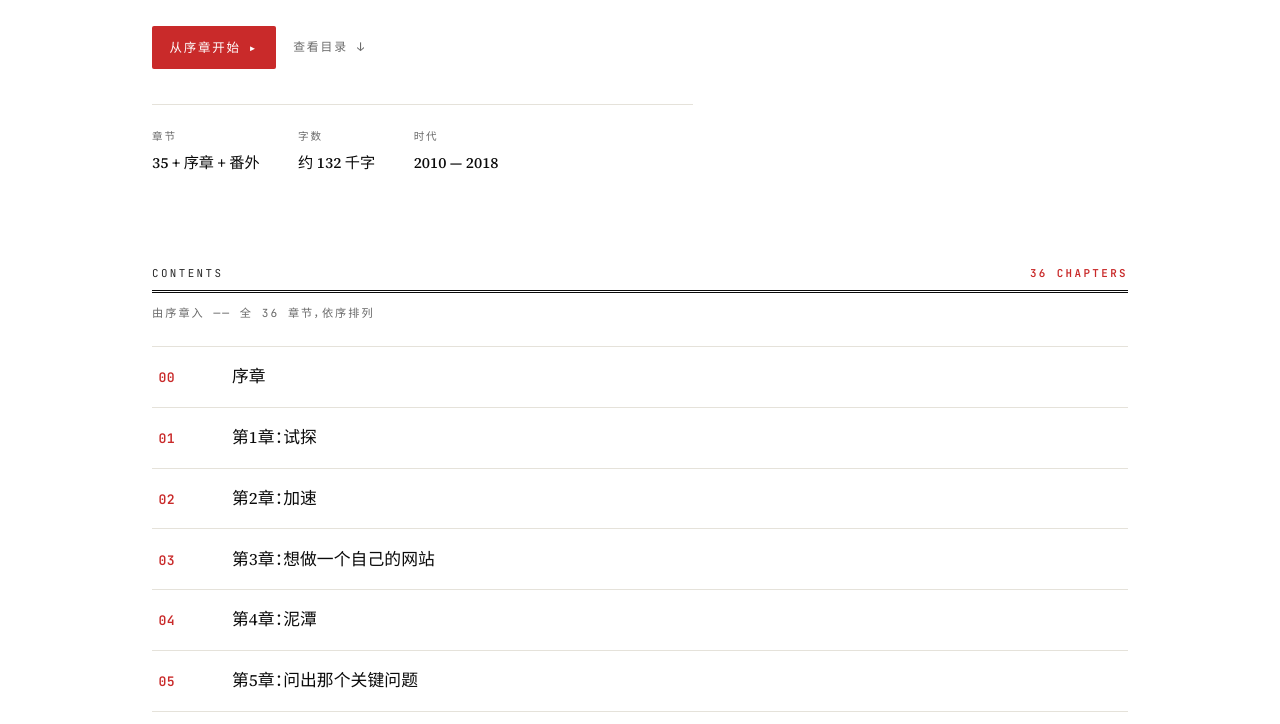
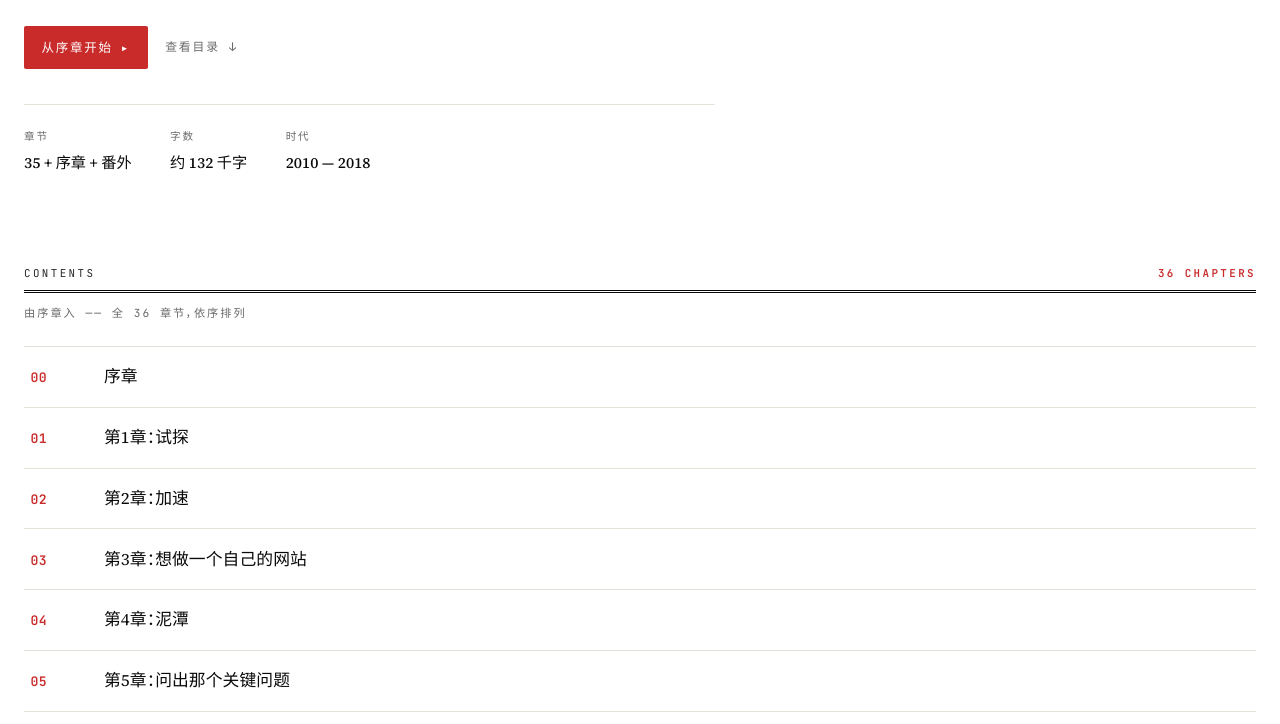
Before and after one commit to Innei/echo-novel, an Astro site: page / in a window 1280 px wide. Shown: the part 469-1193 px from the top of the page. Built offline with nearby package versions, Linux system fonts and the light colour scheme; Astro itself is replaced by a stand-in of ours; some packages are replaced by stand-ins of ours.

Commit message:
style: widen prose to 105ch, page shell to 80rem

```diff
--- a/src/styles/global.css
+++ b/src/styles/global.css
@@ -3,8 +3,8 @@
   --font-mono: 'JetBrains Mono', ui-monospace, SFMono-Regular, Menlo, monospace;
   --font-sans: -apple-system, BlinkMacSystemFont, 'PingFang SC', 'Microsoft YaHei', system-ui, sans-serif;
 
-  --max-read: 75ch;
-  --max-page: 64rem;
+  --max-read: 105ch;
+  --max-page: 80rem;
 
   --ease: cubic-bezier(0.22, 1, 0.36, 1);
 }
```
